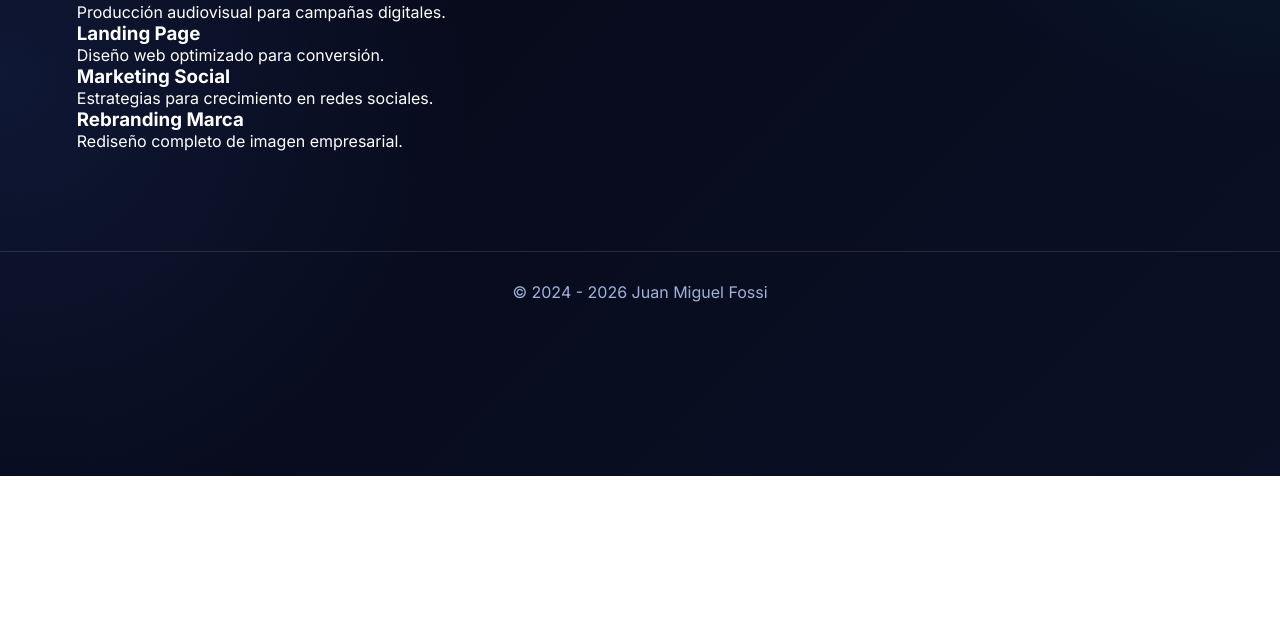
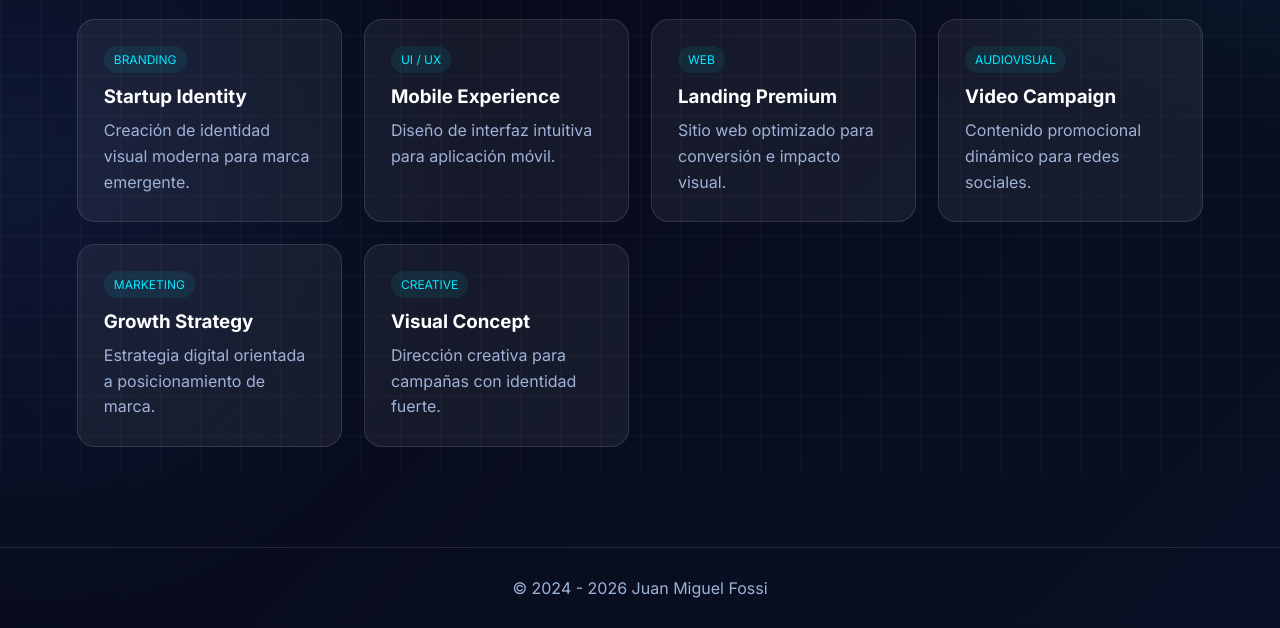
Before and after one commit to jfossi518/JFossiPortafolio1, a plain HTML site: page project.html in a window 1280 px wide. Shown: the part 324-952 px from the top of the page. Before the commit the page ends 800 px from the top, so only its background shows below. Drawn offline with Linux system fonts and the light colour scheme.

Commit message:
Update project.html with new project details

```diff
--- a/project.html
+++ b/project.html
@@ -3,22 +3,30 @@
 <head>
 <meta charset="UTF-8">
 <meta name="viewport" content="width=device-width, initial-scale=1.0">
+
 <title>Proyectos | Juan Miguel Fossi</title>
+<meta name="description" content="Portafolio de proyectos de Juan Miguel Fossi">
 
 <link rel="stylesheet" href="css/styles.css">
+<script src="js/script.js" defer></script>
+
+<link rel="preconnect" href="https://fonts.googleapis.com">
+<link rel="preconnect" href="https://fonts.gstatic.com" crossorigin>
 
 <link href="https://fonts.googleapis.com/css2?family=Inter:wght@300;400;600;700;800&display=swap" rel="stylesheet">
 </head>
 
 <body>
 
+<div class="grid-bg"></div>
+
 <header class="header">
 
-<div class="logo">JMF</div>
+<div class="logo">JMF<span>.</span></div>
 
 <nav class="nav">
 <a href="index.html">Inicio</a>
-<a href="aboutme.html">Sobre mí</a>
+<a href="aboutme.html">Perfil</a>
 <a href="project.html" class="active">Proyectos</a>
 </nav>
 
@@ -26,46 +34,50 @@
 
 <section class="section">
 
-<div class="container">
-
-<h1>Mis Proyectos</h1>
-
-<p class="subtitle">
-Una selección de trabajos creativos y digitales.
+<div class="section-top reveal">
+<span>PORTAFOLIO</span>
+<h1>Proyectos Destacados</h1>
+<p class="hero-text">
+Selección de conceptos creativos enfocados en diseño, branding y experiencias digitales.
 </p>
-
-<div class="cards">
-
-<div class="card">
-<h3>Branding Startup</h3>
-<p>Creación de identidad visual moderna y memorable.</p>
 </div>
 
-<div class="card">
-<h3>App Mobile UI/UX</h3>
-<p>Diseño intuitivo centrado en experiencia de usuario.</p>
+<div class="project-grid reveal">
+
+<div class="project-card">
+<div class="project-tag">BRANDING</div>
+<h3>Startup Identity</h3>
+<p>Creación de identidad visual moderna para marca emergente.</p>
 </div>
 
-<div class="card">
-<h3>Video Comercial</h3>
-<p>Producción audiovisual para campañas digitales.</p>
+<div class="project-card">
+<div class="project-tag">UI / UX</div>
+<h3>Mobile Experience</h3>
+<p>Diseño de interfaz intuitiva para aplicación móvil.</p>
 </div>
 
-<div class="card">
-<h3>Landing Page</h3>
-<p>Diseño web optimizado para conversión.</p>
+<div class="project-card">
+<div class="project-tag">WEB</div>
+<h3>Landing Premium</h3>
+<p>Sitio web optimizado para conversión e impacto visual.</p>
 </div>
 
-<div class="card">
-<h3>Marketing Social</h3>
-<p>Estrategias para crecimiento en redes sociales.</p>
+<div class="project-card">
+<div class="project-tag">AUDIOVISUAL</div>
+<h3>Video Campaign</h3>
+<p>Contenido promocional dinámico para redes sociales.</p>
 </div>
 
-<div class="card">
-<h3>Rebranding Marca</h3>
-<p>Rediseño completo de imagen empresarial.</p>
+<div class="project-card">
+<div class="project-tag">MARKETING</div>
+<h3>Growth Strategy</h3>
+<p>Estrategia digital orientada a posicionamiento de marca.</p>
 </div>
 
+<div class="project-card">
+<div class="project-tag">CREATIVE</div>
+<h3>Visual Concept</h3>
+<p>Dirección creativa para campañas con identidad fuerte.</p>
 </div>
 
 </div>
@@ -73,9 +85,8 @@ Una selección de trabajos creativos y digitales.
 </section>
 
 <footer class="footer">
-<p>© 2024 - 2026 Juan Miguel Fossi</p>
+© 2024 - 2026 Juan Miguel Fossi
 </footer>
 
-<script src="js/script.js"></script>
 </body>
 </html>
```
